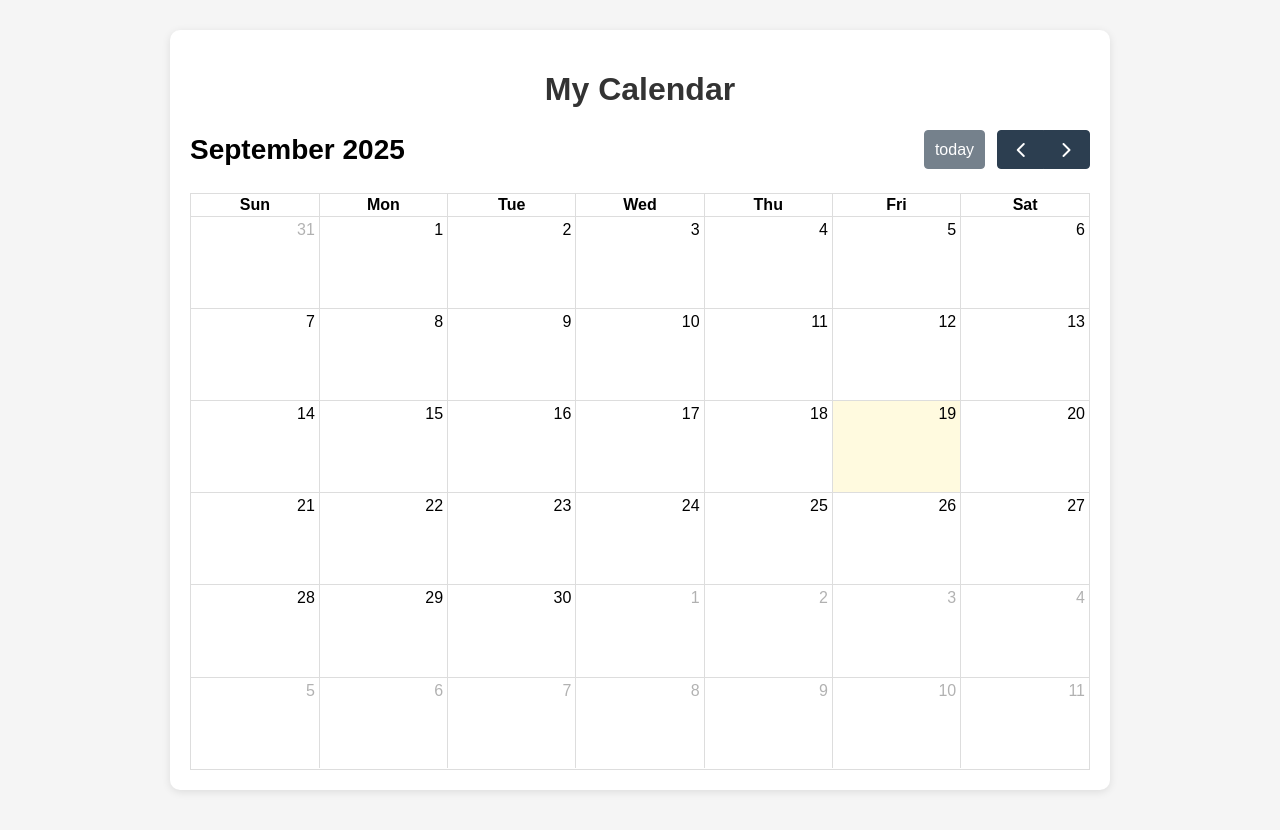
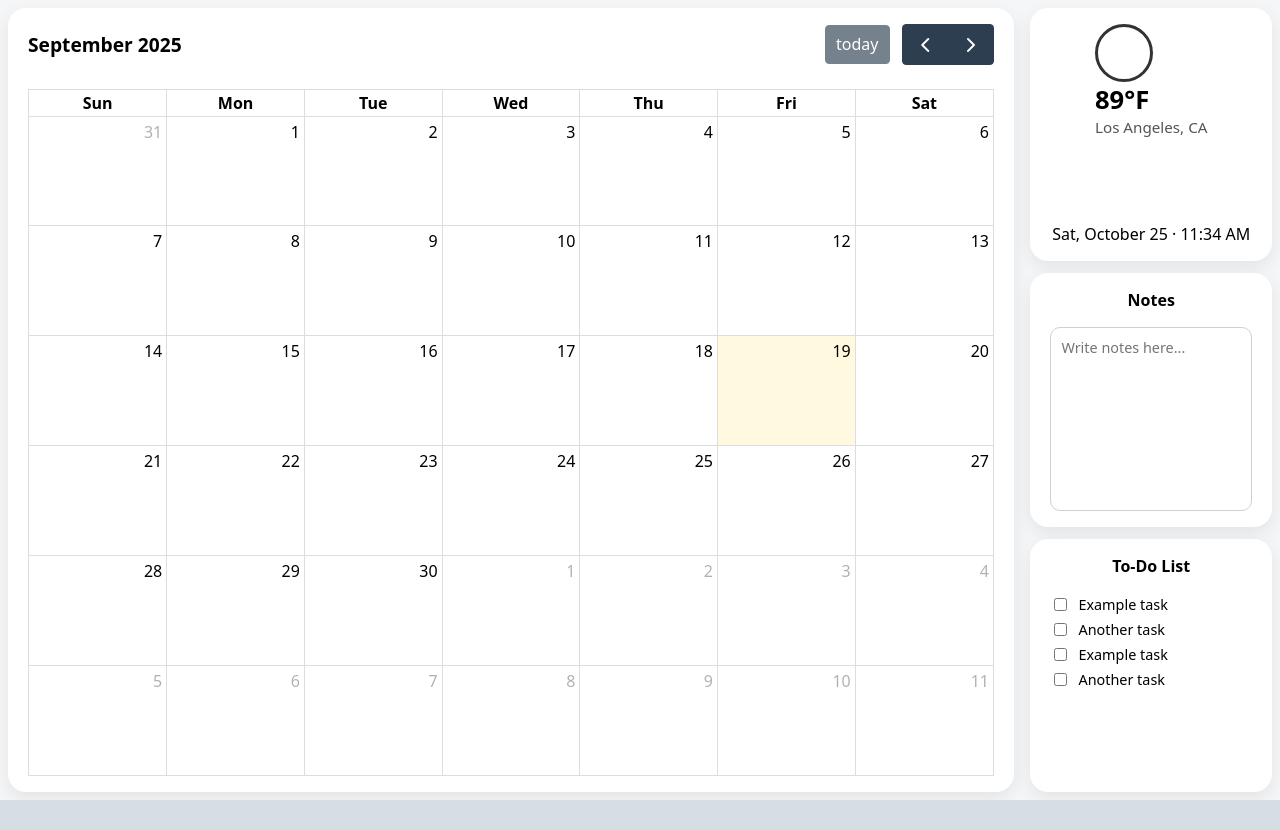
Before and after one commit to marcogarcia96/e-calendar, a React (Create React App) app: page / in a window 1280 px wide. After the commit the page ends 800 px from the top, so only its background shows below. Built offline with nearby package versions, Linux system fonts and the light colour scheme; no server answers.

Commit message:
updated callendar added other features like weather, todo, notes

```diff
--- a/src/App.css
+++ b/src/App.css
@@ -1,21 +1,253 @@
-/* src/App.css */
-body {
-  font-family: Arial, sans-serif;
+/* App fills the screen */
+html,
+body,
+#root,
+.App {
+  height: 100%;
   margin: 0;
   padding: 0;
-  background: #f5f5f5;
 }
 
-.App {
-  max-width: 900px;
-  margin: 30px auto;
-  background: white;
-  padding: 20px;
-  border-radius: 10px;
-  box-shadow: 0 2px 8px rgba(0,0,0,0.1);
+body {
+  font-family: system-ui, -apple-system, BlinkMacSystemFont, "Segoe UI",
+    sans-serif;
+  background: #d7dde5;
 }
 
-h1 {
+/* Center the dashboard */
+/* App is now full-screen and flush to edges */
+.App {
+  width: 100vw;
+  height: 100vh;
+  margin: 0;
+  padding: 0;
+  display: flex;
+  justify-content: stretch;  /* dashboard fills horizontally */
+  align-items: stretch;       /* dashboard fills vertically */
+  background: #f5f6f8;        /* same as dashboard background */
+}
+
+
+/* Dashboard now = column: top-row (weather), bottom-row (calendar + side) */
+.dashboard {
+  width: 100%;
+  height: 100%;
+  max-width: none;           /* remove 1300px limit */
+  background: #f5f6f8;
+  border-radius: 0;          /* no rounded outer corners */
+  box-shadow: none;          /* no floating-card shadow */
+  padding: 8px;              /* small interior padding for breathing room */
+  box-sizing: border-box;
+
+  display: flex;
+  flex-direction: column;
+  gap: 16px;                 /* slightly tighter gaps */
+}
+
+
+/* BOTTOM: calendar | notes+todo */
+.bottom-row {
+   flex: 1;
+  display: grid;
+  grid-template-columns: 5fr 1.2fr;  /* ⬅️ WIDER calendar, smaller right column */
+  gap: 16px;
+  min-height: 0;
+}
+
+
+/* Left column (currently just calendar, but we keep it flexible) */
+.main-column {
+  display: flex;
+  flex-direction: column;
+  gap: 20px;
+  min-width: 0;
+}
+
+/* Right column: notes + todo stacked */
+.side-column {
+  display: flex;
+  flex-direction: column;
+  gap: 12px;
+  height: 100%;
+}
+
+/* make all three panels equal height */
+.weather-card,
+.notes-card,
+.todo-card {
+  flex: 1;              /* each takes 1/3 of side column height */
+  display: flex;
+  flex-direction: column;
+}
+
+/* Shared card style */
+.card {
+  background: #ffffff;
+  border-radius: 18px;
+  padding: 16px 20px;
+  box-sizing: border-box;
+  box-shadow: 0 6px 18px rgba(0, 0, 0, 0.08);
+}
+
+
+/* ---- Weather banner ---- */
+
+.weather-card {
+  display: flex;
+  align-items: center;
+  justify-content: space-between;
+}
+
+.weather-main {
+  display: flex;
+  align-items: center;
+  gap: 16px;
+}
+
+.weather-icon {
+  width: 52px;
+  height: 52px;
+  border-radius: 50%;
+  border: 3px solid #333;
+}
+
+.weather-info {
+  display: flex;
+  flex-direction: column;
+}
+
+.weather-temp {
+  font-size: 1.6rem;
+  font-weight: 700;
+}
+
+.weather-location {
+  font-size: 0.95rem;
+  color: #555;
+}
+
+.weather-right {
+  text-align: right;
+  font-size: 0.9rem;
+  color: #444;
+}
+
+/* ---- Calendar panel ---- */
+
+.calendar-card {
+  display: flex;
+  flex-direction: column;
+  height: 100%;
+  min-width: 0;          /* 👈 allow shrinking */
+  overflow: hidden;
+}
+
+.section-header {
+  font-weight: 600;
+  margin-bottom: 8px;
   text-align: center;
-  color: #333;
+  font-size: 1rem;
 }
+
+/* Make the calendar fill the available height */
+.calendar-body {
+  flex: 1;
+  min-height: 0;
+}
+
+.calendar-body .fc {
+  height: 100%;
+   width: 100%;
+  max-width: 100%;
+}
+
+/* Optional: cleaner FullCalendar toolbar */
+.calendar-body .fc-toolbar {
+  margin-bottom: 0.5rem;
+}
+
+.calendar-body .fc-toolbar-title {
+  font-size: 1.2rem;
+  font-weight: 600;
+}
+
+.calendar-body .fc-daygrid-body {
+  height: 100% !important;
+}
+
+.calendar-body .fc-scroller {
+  height: 100% !important;
+  overflow: visible !important;
+}
+/* ---- Notes + To-Do ---- */
+
+.notes-card,
+.todo-card {
+  display: flex;
+  flex-direction: column;
+}
+
+.notes-textarea {
+  flex: 1;
+  margin-top: 8px;
+  width: 100%;
+  resize: none;
+  border-radius: 10px;
+  border: 1px solid #d0d0d0;
+  padding: 10px;
+  font-family: inherit;
+  box-sizing: border-box;
+  font-size: 0.9rem;
+}
+
+.todo-list {
+  list-style: none;
+  margin: 10px 0 0;
+  padding: 0;
+  font-size: 0.9rem;
+}
+
+.todo-list li {
+  display: flex;
+  align-items: center;
+  gap: 8px;
+  margin-bottom: 6px;
+}
+
+/* 800x480-ish screens: Raspberry Pi touchscreen */
+@media (max-width: 900px) and (max-height: 600px) {
+  .dashboard {
+    padding: 6px;
+    gap: 10px;
+  }
+
+   .bottom-row {
+    grid-template-columns: 4fr 1fr;   /* ⬅️ More calendar space on Pi screen */
+    gap: 10px;
+  }
+
+  .card {
+    border-radius: 10px;
+    padding: 8px 10px;
+    box-shadow: 0 2px 6px rgba(0, 0, 0, 0.12);
+  }
+
+  .weather-temp {
+    font-size: 1.2rem;
+  }
+
+  .weather-location,
+  .weather-right,
+  .notes-textarea,
+  .todo-list {
+    font-size: 0.8rem;
+  }
+
+  .calendar-body .fc-toolbar-title {
+    font-size: 1rem;
+  }
+
+  .fc-daygrid-day {
+    font-size: 0.75rem;
+  }
+}
--- a/src/App.js
+++ b/src/App.js
@@ -1,31 +1,33 @@
 // src/App.js
 import React, { useEffect, useState, useMemo } from "react";
-import FullCalendar from "@fullcalendar/react";
-import dayGridPlugin from "@fullcalendar/daygrid";
 import ical from "ical.js";
+
+import WeatherPanel from "./components/WeatherPanel";
+import CalendarPanel from "./components/CalendarPanel";
+import NotesPanel from "./components/NotesPanel";
+import TodoPanel from "./components/TodoPanel";
+
 import "./App.css";
 
 export default function App() {
   const [events, setEvents] = useState([]);
 
-  // ✅ Collect ICS URLs from your .env file
+  // Collect ICS URLs from .env
   const icsUrls = useMemo(() => {
     const urls = [];
 
-    // main/default ICS
     if (process.env.REACT_APP_ICAL_URL) {
       urls.push(process.env.REACT_APP_ICAL_URL);
     }
 
-    // additional ones (REACT_APP_ICAL_URL_1, REACT_APP_ICAL_URL_2, etc.)
     Object.keys(process.env)
-      .filter((key) => key.startsWith("REACT_APP_ICAL_URL_"))
-      .forEach((key) => urls.push(process.env[key]));
+      .filter((k) => k.startsWith("REACT_APP_ICAL_URL_"))
+      .forEach((k) => urls.push(process.env[k]));
 
     return urls;
   }, []);
 
-  // ✅ Fetch ICS events using Electron (no CORS)
+  // Use Electron bridge to fetch ICS (no CORS)
   const fetchICS = async (url) => {
     if (!window.electronAPI || !window.electronAPI.fetchICS) {
       throw new Error("Electron API not available (preload not loaded)");
@@ -33,30 +35,30 @@ export default function App() {
     return await window.electronAPI.fetchICS(url);
   };
 
-  // ✅ Parse ICS on mount
+  // Load events once on mount
   useEffect(() => {
     async function loadEvents() {
       try {
-        const allEvents = [];
+        const loaded = [];
 
         for (const url of icsUrls) {
-          const text = await fetchICS(url); // <-- Electron fetch (no browser CORS)
+          const text = await fetchICS(url);
           const jcal = ical.parse(text);
           const comp = new ical.Component(jcal);
           const vevents = comp.getAllSubcomponents("vevent");
 
           vevents.forEach((ve) => {
-            const event = new ical.Event(ve);
-            allEvents.push({
-              title: event.summary || "Untitled Event",
-              start: event.startDate.toJSDate(),
-              end: event.endDate?.toJSDate(),
+            const evt = new ical.Event(ve);
+            loaded.push({
+              title: evt.summary || "Untitled Event",
+              start: evt.startDate.toJSDate(),
+              end: evt.endDate?.toJSDate(),
             });
           });
         }
 
-        setEvents(allEvents);
-        console.log(`✅ Loaded ${allEvents.length} events from ICS`);
+        setEvents(loaded);
+        console.log("✅ Loaded events:", loaded.length);
       } catch (err) {
         console.error("❌ ICS load error:", err);
       }
@@ -65,16 +67,23 @@ export default function App() {
     loadEvents();
   }, [icsUrls]);
 
-  // ✅ Render FullCalendar
   return (
     <div className="App">
-      <h1>My Calendar</h1>
-      <FullCalendar
-        plugins={[dayGridPlugin]}
-        initialView="dayGridMonth"
-        events={events}
-        height="80vh"
-      />
+      <div className="dashboard">
+        <div className="bottom-row">
+          {/* LEFT: big calendar */}
+          <div className="main-column">
+            <CalendarPanel events={events} />
+          </div>
+
+          {/* RIGHT: Weather, Notes, To-Do (equal height) */}
+          <div className="side-column">
+            <WeatherPanel />
+            <NotesPanel />
+            <TodoPanel />
+          </div>
+        </div>
+      </div>
     </div>
   );
 }
--- /dev/null
+++ b/src/components/CalendarPanel.js
@@ -0,0 +1,79 @@
+// src/components/CalendarPanel.js
+import React, { useEffect, useState, useMemo } from "react";
+import FullCalendar from "@fullcalendar/react";
+import dayGridPlugin from "@fullcalendar/daygrid";
+import ical from "ical.js";
+
+export default function CalendarPanel() {
+  const [events, setEvents] = useState([]);
+
+  // Collect ICS URLs from .env
+  const icsUrls = useMemo(() => {
+    const urls = [];
+
+    if (process.env.REACT_APP_ICAL_URL) {
+      urls.push(process.env.REACT_APP_ICAL_URL);
+    }
+
+    Object.keys(process.env)
+      .filter((key) => key.startsWith("REACT_APP_ICAL_URL_"))
+      .forEach((key) => urls.push(process.env[key]));
+
+    return urls;
+  }, []);
+
+  // Fetch ICS through Electron (no CORS)
+  const fetchICS = async (url) => {
+    if (!window.electronAPI || !window.electronAPI.fetchICS) {
+      throw new Error("Electron API not available (preload not loaded)");
+    }
+    return await window.electronAPI.fetchICS(url);
+  };
+
+  // Load and parse ICS on mount
+  useEffect(() => {
+    async function loadEvents() {
+      try {
+        const allEvents = [];
+
+        for (const url of icsUrls) {
+          const text = await fetchICS(url);
+          const jcal = ical.parse(text);
+          const comp = new ical.Component(jcal);
+          const vevents = comp.getAllSubcomponents("vevent");
+
+          vevents.forEach((ve) => {
+            const event = new ical.Event(ve);
+            allEvents.push({
+              title: event.summary || "Untitled Event",
+              start: event.startDate.toJSDate(),
+              end: event.endDate?.toJSDate(),
+            });
+          });
+        }
+
+        setEvents(allEvents);
+        console.log(`✅ Loaded ${allEvents.length} events from ICS`);
+      } catch (err) {
+        console.error("❌ ICS load error:", err);
+      }
+    }
+
+    loadEvents();
+  }, [icsUrls]);
+
+  return (
+    <div className="card calendar-card">
+
+      <div className="calendar-body">
+        <FullCalendar
+          plugins={[dayGridPlugin]}
+          initialView="dayGridMonth"
+          events={events}
+          height="100%"
+          expandRows={true}
+        />
+      </div>
+    </div>
+  );
+}
--- /dev/null
+++ b/src/components/NotesPanel.js
@@ -0,0 +1,14 @@
+// src/components/NotesPanel.js
+import React from "react";
+
+export default function NotesPanel() {
+  return (
+    <div className="card notes-card">
+      <div className="section-header">Notes</div>
+      <textarea
+        className="notes-textarea"
+        placeholder="Write notes here..."
+      />
+    </div>
+  );
+}
--- /dev/null
+++ b/src/components/TodoPanel.js
@@ -0,0 +1,24 @@
+// src/components/TodoPanel.js
+import React from "react";
+
+export default function TodoPanel() {
+  return (
+    <div className="card todo-card">
+      <div className="section-header">To-Do List</div>
+      <ul className="todo-list">
+        <li>
+          <input type="checkbox" /> Example task
+        </li>
+        <li>
+          <input type="checkbox" /> Another task
+        </li>
+        <li>
+          <input type="checkbox" /> Example task
+        </li>
+        <li>
+          <input type="checkbox" /> Another task
+        </li>
+      </ul>
+    </div>
+  );
+}
--- /dev/null
+++ b/src/components/WeatherPanel.js
@@ -0,0 +1,17 @@
+// src/components/WeatherPanel.js
+import React from "react";
+
+export default function WeatherPanel() {
+  return (
+    <div className="card weather-card">
+      <div className="weather-top">
+        <div className="weather-icon" />
+        <div className="weather-info">
+          <div className="weather-temp">89°F</div>
+          <div className="weather-location">Los Angeles, CA</div>
+        </div>
+      </div>
+      <div className="weather-time">Sat, October 25 · 11:34 AM</div>
+    </div>
+  );
+}
```
Also changed, not shown: src/logo.svg (deleted).
